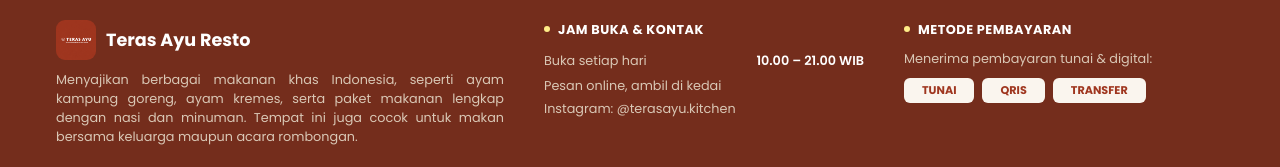
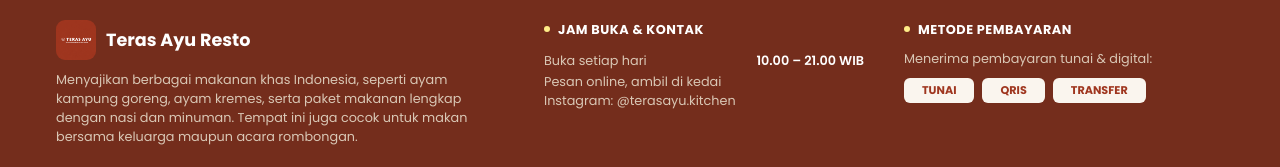
Before and after one commit to frierennc-del/terasayu-resto, a plain HTML site: page index.html in a window 1280 px wide. Shown: the part 782-949 px from the top of the page. Drawn offline with Linux system fonts and the light colour scheme.

Commit message:
Update style.css

```diff
--- a/style.css
+++ b/style.css
@@ -1284,7 +1284,7 @@ body[data-halaman="login"] main.wadah {
   font-weight: 600;
 }
 
-.kaki-info {
+.kaki-info p {
   margin-top: 4px;
     text-align: justify;
     font-family:"Poppins";
```
